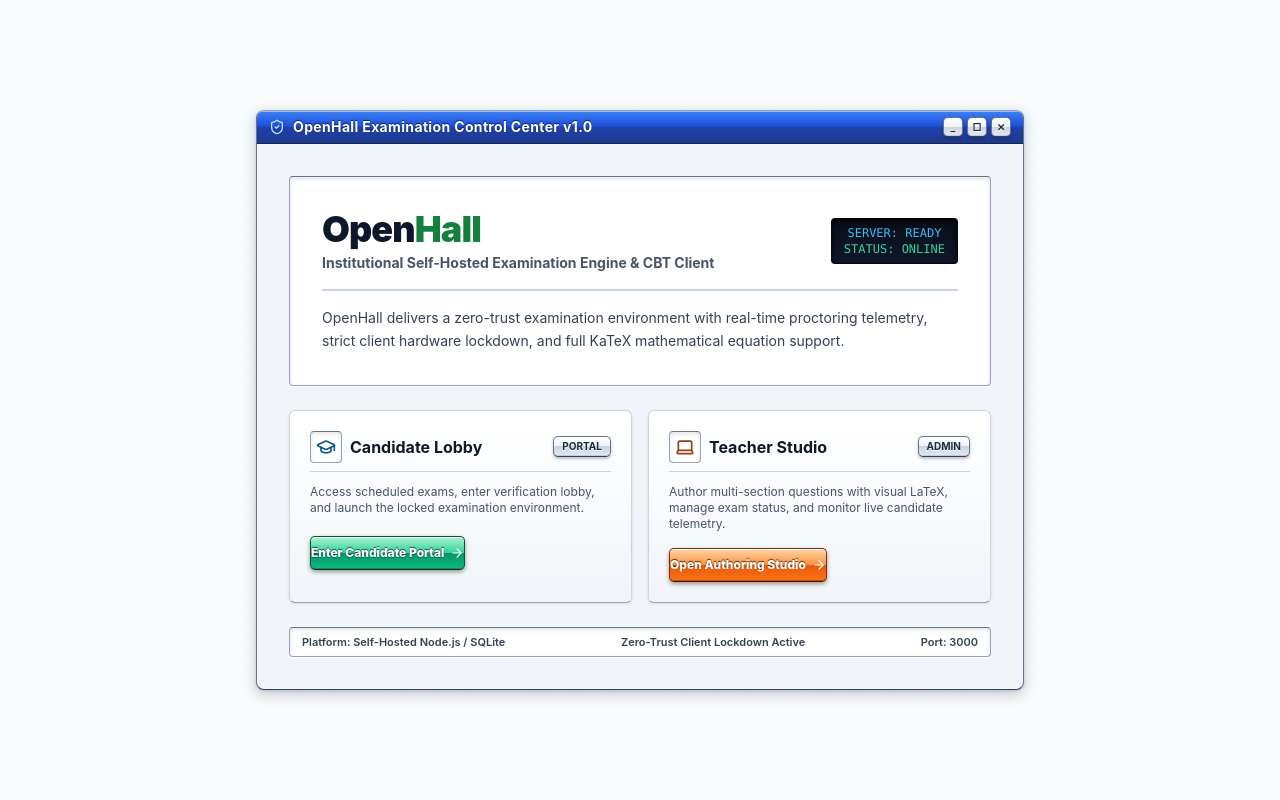
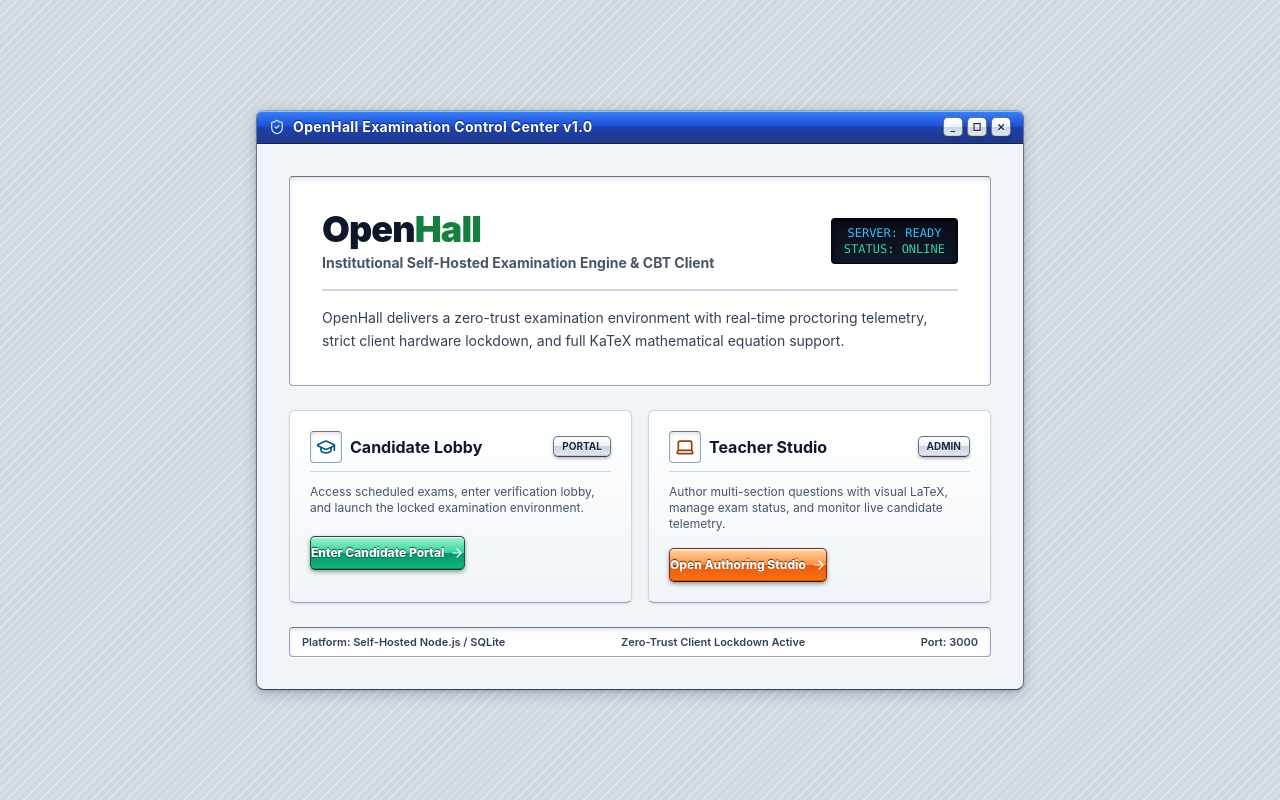
Before and after one commit to debarkak/openhall, a Next.js app: page / in a window 1280 px wide. Built offline with nearby package versions, Linux system fonts and the light colour scheme.

Commit message:
feat(layout): clean up page metadata and allow retro background wallpaper

```diff
--- a/src/app/layout.tsx
+++ b/src/app/layout.tsx
@@ -3,8 +3,8 @@ import "./globals.css";
 import "katex/dist/katex.min.css";
 
 export const metadata: Metadata = {
-  title: "OpenHall — Self-Hosted Examination Platform",
-  description: "Self-hosted webserver for creating and conducting examinations with strict integrity and zero-trust delivery.",
+  title: "OpenHall — Online Examination System",
+  description: "Self-hosted exam runner with locked fullscreen mode, LaTeX math, and live proctoring.",
 };
 
 export default function RootLayout({
@@ -14,7 +14,7 @@ export default function RootLayout({
 }) {
   return (
     <html lang="en">
-      <body className="min-h-screen bg-slate-50 text-slate-800 antialiased selection:bg-brand-green/20">
+      <body className="min-h-screen antialiased">
         {children}
       </body>
     </html>
```
